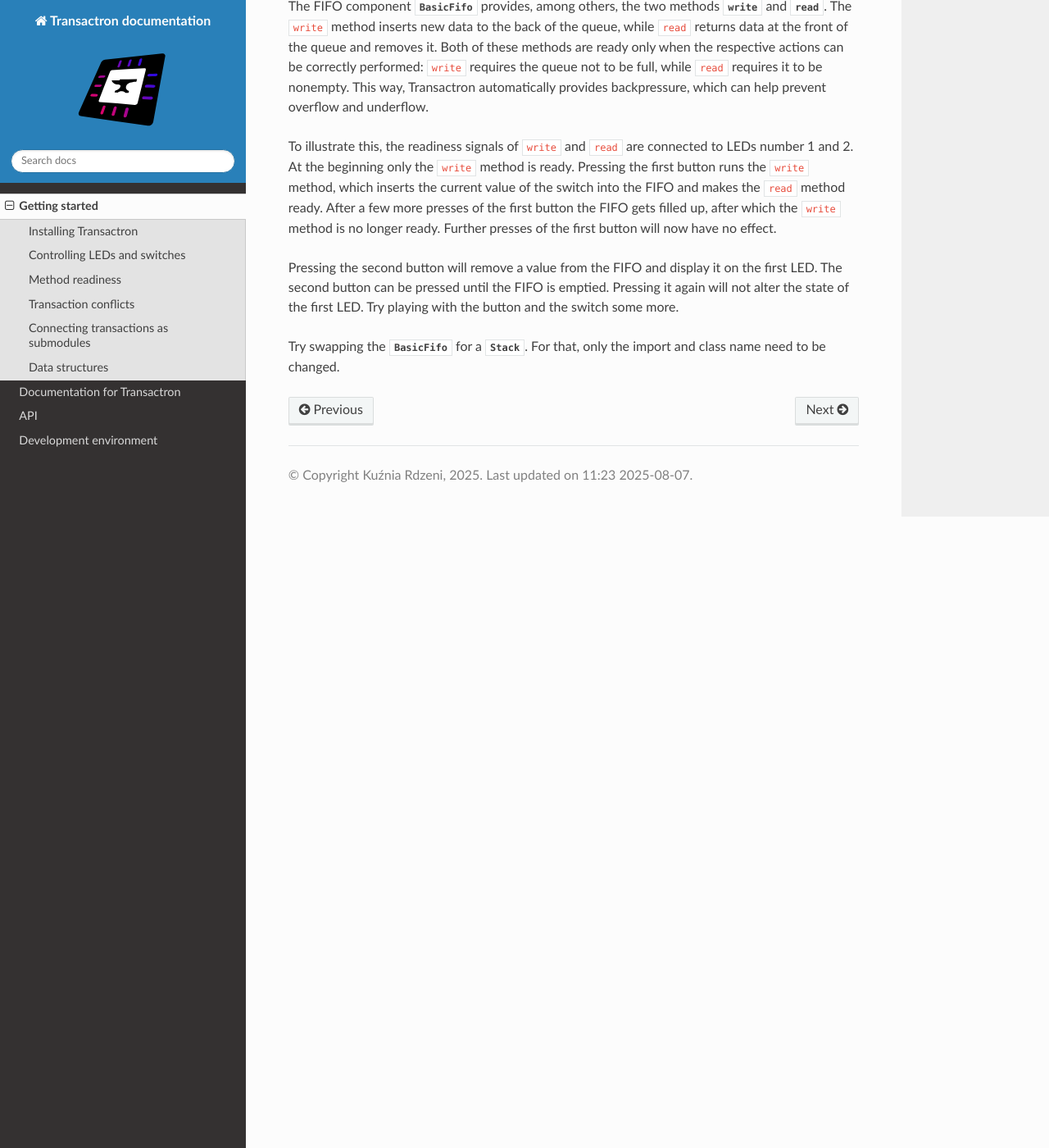
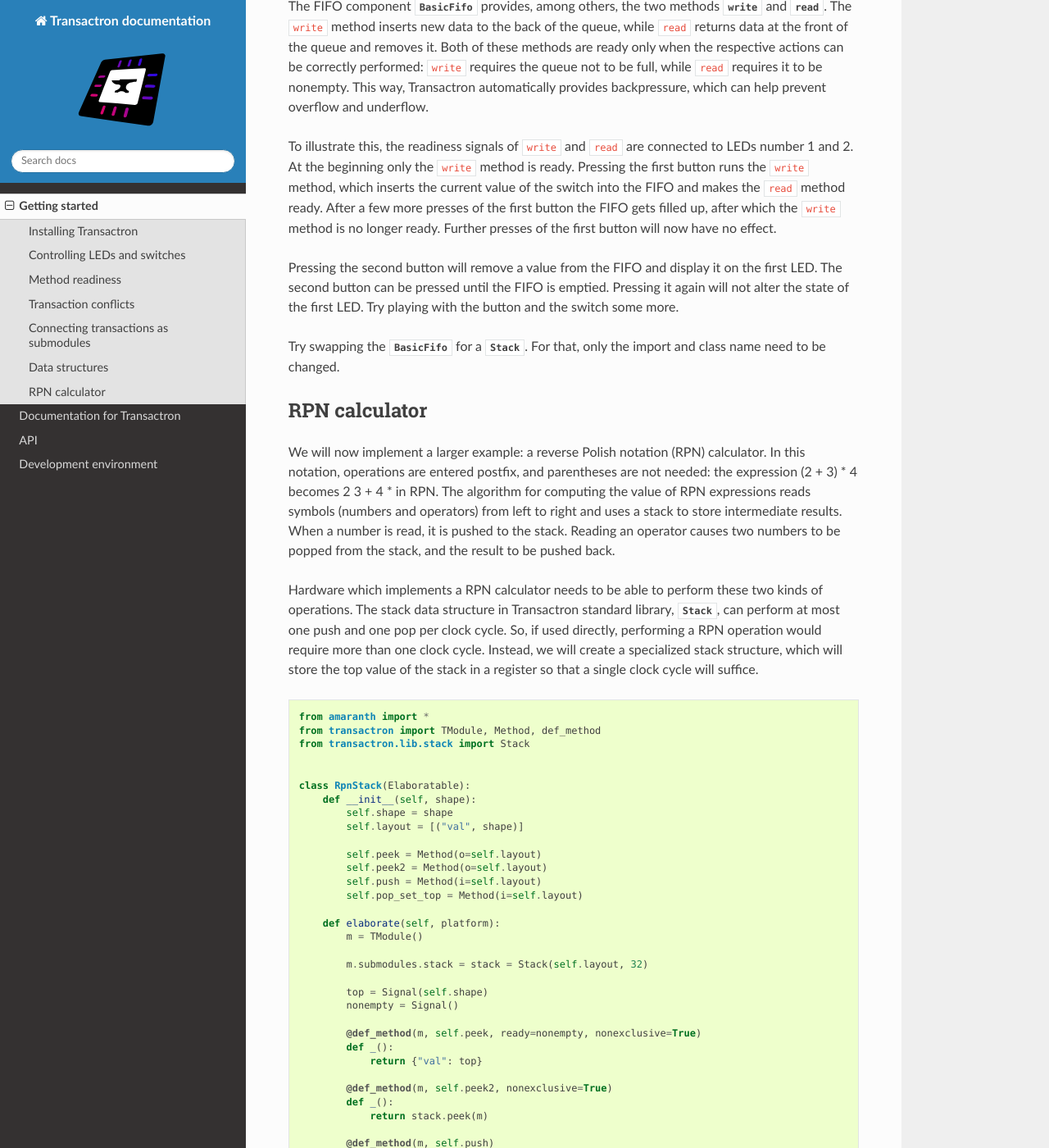
Before and after one commit to tilk/transactron, a Sphinx documentation site: the page built from docs/getting-started.md, in a window 1280 px wide and 1400 px high, scrolled down 5947 px. Shown: the whole window at 82% size. Built offline with Sphinx 7.4.7 and the Read the Docs theme 3.1.0, drawn with Linux system fonts in a browser that asks for light colours; the version number could not be read and is left out; some of the changed text lies outside the part shown.

Commit message:
Towards method definitions

````diff
--- /dev/null
+++ b/docs/_code/rpnstack.py
@@ -0,0 +1,46 @@
+from amaranth import *
+from transactron import TModule, Method, def_method
+from transactron.lib.stack import Stack
+
+
+class RpnStack(Elaboratable):
+    def __init__(self, shape):
+        self.shape = shape
+        self.layout = [("val", shape)]
+
+        self.peek = Method(o=self.layout)
+        self.peek2 = Method(o=self.layout)
+        self.push = Method(i=self.layout)
+        self.pop_set_top = Method(i=self.layout)
+
+    def elaborate(self, platform):
+        m = TModule()
+
+        m.submodules.stack = stack = Stack(self.layout, 32)
+
+        top = Signal(self.shape)
+        nonempty = Signal()
+
+        @def_method(m, self.peek, ready=nonempty, nonexclusive=True)
+        def _():
+            return {"val": top}
+
+        @def_method(m, self.peek2, nonexclusive=True)
+        def _():
+            return stack.peek(m)
+
+        @def_method(m, self.push)
+        def _(val):
+            m.d.sync += nonempty.eq(1)
+            m.d.sync += top.eq(val)
+            with m.If(nonempty):
+                stack.write(m, val=top)
+
+        @def_method(m, self.pop_set_top)
+        def _(val):
+            m.d.sync += top.eq(val)
+            stack.read(m)
+
+        self.push.add_conflict(self.pop_set_top)
+
+        return m
--- a/docs/getting-started.md
+++ b/docs/getting-started.md
@@ -217,3 +217,34 @@
 
 Try swapping the {py:class}`~transactron.lib.fifo.BasicFifo` for a {py:class}`~transactron.lib.stack.Stack`.
 For that, only the import and class name need to be changed.
+
+## RPN calculator
+
+We will now implement a larger example: a reverse Polish notation (RPN) calculator.
+In this notation, operations are entered postfix, and parentheses are not needed: the expression (2 + 3) * 4 becomes 2 3 + 4 * in RPN.
+The algorithm for computing the value of RPN expressions reads symbols (numbers and operators) from left to right and uses a stack to store intermediate results.
+When a number is read, it is pushed to the stack.
+Reading an operator causes two numbers to be popped from the stack, and the result to be pushed back.
+
+Hardware which implements a RPN calculator needs to be able to perform these two kinds of operations.
+The stack data structure in Transactron standard library, {py:class}`~transactron.lib.stack.Stack`, can perform at most one push and one pop per clock cycle.
+So, if used directly, performing a RPN operation would require more than one clock cycle.
+Instead, we will create a specialized stack structure, which will store the top value of the stack in a register so that a single clock cycle will suffice.
+
+```{literalinclude} _code/rpnstack.py
+```
+
+In the constructor we declare methods provided by our component.
+The `peek` and `peek2` methods will return the top of the stack and the element immediately below it, both methods will not take any parameters.
+The `push` method will insert a new element to the stack, while `pop_set_top` will remove one element and change the value of the one below it.
+
+The methods are defined inside `elaborate` using the {py:class}`~transactron.lib.stack.Stack` component and two additional registers, `top` and `nonempty`.
+Methods are defined using {py:class}`~transactron.core.sugar.def_method` decorator syntax.
+The method definition is written using Python `def` function syntax.
+It works much like the `body` context manager used for defining transactions -- the Python code inside the definition is evaluated exactly once.
+Method inputs are passed as parameters, while the result is provided using `return` as a `dict`.
+
+The first method, `peek`, returns the value at the top of the stack, which is stored in the register `top`.
+It is ready only when the stack is not empty.
+The `nonexclusive=True` parameter to `def_method` allows this method to be called by multiple transactions in a single clock cycle.
+This is justified by the fact that `peek` does not alter the state of the component in any way.
````
